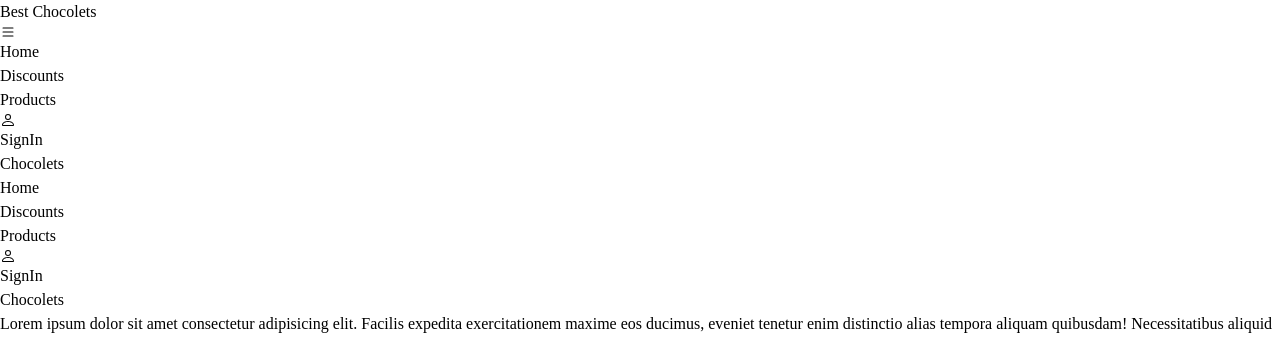
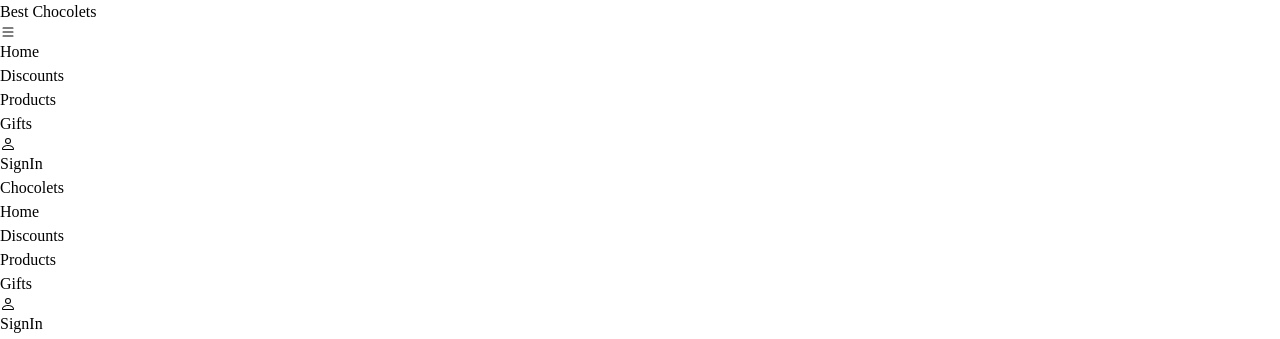
Before and after one commit to BackendExpert/ChocolateOrdering, a React (Vite) app in the folder client/: page / in a window 1280 px wide. Shown: the top 339 px of the page. Built offline with nearby package versions, Linux system fonts and the light colour scheme; a web font is replaced by a local one.

Commit message:
Update Nav.jsx
Co-Authored-By: JehanKandy  <jehankandy@gmail.com>
Co-Authored-By: Anupa Gamage <125038143+Anupa1998@users.noreply.github.com>

```diff
--- a/client/src/components/HomePage/Nav.jsx
+++ b/client/src/components/HomePage/Nav.jsx
@@ -10,6 +10,7 @@ const Nav = () => {
         {id: 1, name: "Home", link: "/"},
         {id: 2, name: "Discounts", link: ""},
         {id: 3, name: "Products", link: "ProductStore"},
+        {id: 3, name: "Gifts", link: ""},
     ]
 
 
```
